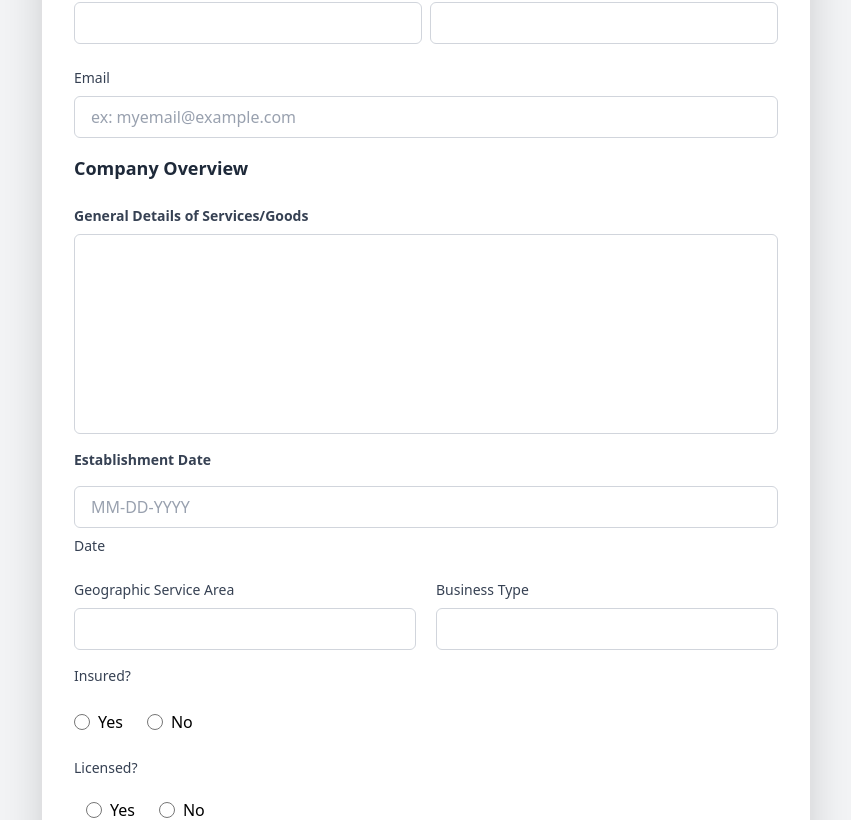
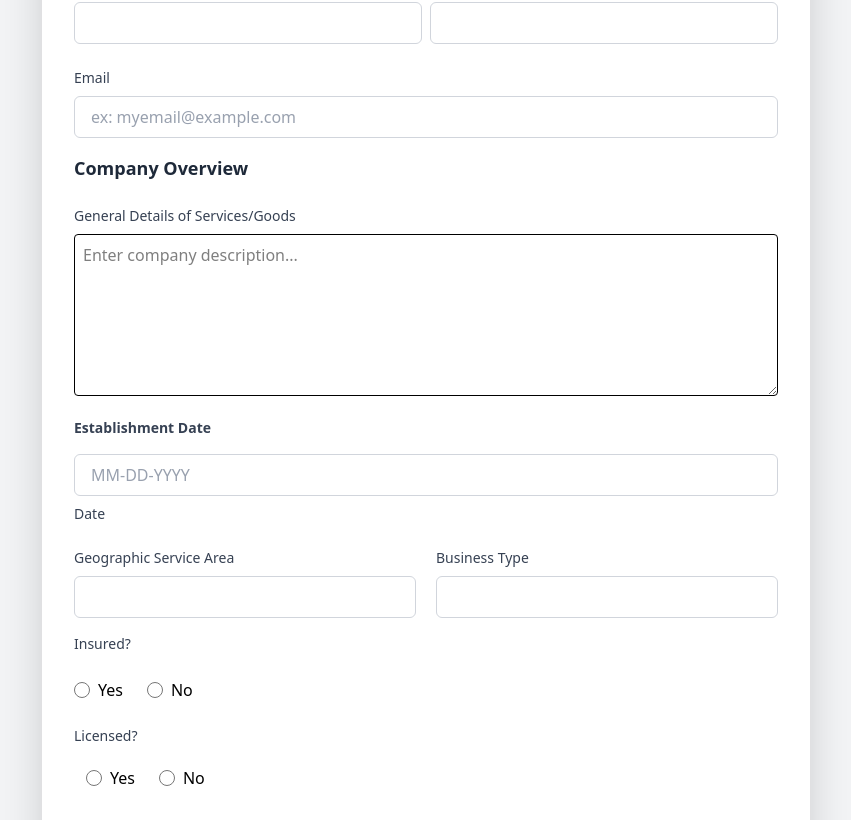
Before and after one commit to shams018/RegistrationForm, a React (Vite) app: page / in a window 1280 px wide. Shown: the part 921-1741 px from the top of the page, without its empty margins (214-1065 px from the left). Built offline with nearby package versions, Linux system fonts and the light colour scheme.

Commit message:
addition of one more valida

```diff
--- a/src/pages/Regis.jsx
+++ b/src/pages/Regis.jsx
@@ -7,8 +7,7 @@ import { validateName } from "../utils/validation.jsx";
 import { validatePhoneNumber } from "../utils/validation.jsx";
 import { validateAccountNumber } from "../utils/validation";
 import { validateZipCode } from "../utils/validation.jsx";
-
-
+import { validateCompanyDescription } from "../utils/validation.jsx";
 
 const Reg = () => {
   const [orgName, setOrgName] = React.useState("");
@@ -37,6 +36,12 @@ import { validateZipCode } from "../utils/validation.jsx";
   const [streetaddressError, setStreetaddressError] = useState("");
   const [zipCode, setZipCode] = useState("");
   const [zipCodeError, setZipCodeError] = useState("");
+  const [companyDescription, setCompanyDescription] = useState("");
+  const [companyDescriptionError, setCompanyDescriptionError] = useState("");
+
+  const handleCompanyDescriptionBlur = () => {
+    setCompanyDescriptionError(validateCompanyDescription(companyDescription));
+  };
 
   const handleZipCodeBlur = () => {
     setZipCodeError(validateZipCode(zipCode));
@@ -56,8 +61,6 @@ import { validateZipCode } from "../utils/validation.jsx";
   const handleLastBlur = () => {
     setLastnameError(validateName(lastname));
   };
-
-
 
   const handleAccountBlur = () => {
     setAccountError(validateAccountNumber(accountNumber));
@@ -148,7 +151,9 @@ import { validateZipCode } from "../utils/validation.jsx";
                 className={addressError ? "border-red-500" : ""}
               />
 
-              {addressError && <p className="text-xs text-red-500 mt-1">{addressError}</p>}
+              {addressError && (
+                <p className="text-xs text-red-500 mt-1">{addressError}</p>
+              )}
             </div>
 
             <div>
@@ -164,7 +169,11 @@ import { validateZipCode } from "../utils/validation.jsx";
                 className={streetaddressError ? "border-red-500" : ""}
               />
 
-              {streetaddressError && <p className="text-xs text-red-500 mt-1">{streetaddressError}</p>}
+              {streetaddressError && (
+                <p className="text-xs text-red-500 mt-1">
+                  {streetaddressError}
+                </p>
+              )}
             </div>
             <div>
               <label className="block text-sm font-medium text-gray-700 mb-2">
@@ -236,7 +245,6 @@ import { validateZipCode } from "../utils/validation.jsx";
               )}
             </div>
 
-
             <div>
               <InputField
                 placeholder=""
@@ -251,7 +259,6 @@ import { validateZipCode } from "../utils/validation.jsx";
                 <p className="text-xs text-red-500 mt-1">{lastnameError}</p>
               )}
             </div>
-
           </div>
 
           <div className=" grid grid-cols-1 md:grid-cols-2 gap-5">
@@ -279,7 +286,6 @@ import { validateZipCode } from "../utils/validation.jsx";
               {dayPhoneError && (
                 <p className="text-xs text-red-500 mt-1">{dayPhoneError}</p>
               )}
-
             </div>
 
             <div>
@@ -294,8 +300,6 @@ import { validateZipCode } from "../utils/validation.jsx";
                 <p className="text-xs text-red-500 mt-1">{eveningPhoneError}</p>
               )}
             </div>
-
-
           </div>
           <label className="block text-sm font-medium text-gray-700 mb-2 mt-6">
             Email
@@ -319,14 +323,22 @@ import { validateZipCode } from "../utils/validation.jsx";
                 Company Overview
               </h1>
             </div>
-            <label className="block text-sm font-2xl font-semibold  text-gray-700 mt-6 mb-2">
+            <label className="block text-sm font-medium text-gray-700 mb-2 mt-6">
               General Details of Services/Goods
             </label>
-            <InputField
-              placeholder=""
-              className="w-full h-50 text-start text-top align-top
-               "
-            />{" "}
+            <textarea
+              placeholder="Enter company description..."
+              value={companyDescription}
+              onChange={(e) => setCompanyDescription(e.target.value)}
+              onBlur={handleCompanyDescriptionBlur}
+              rows={6} // controls height
+              className={`w-full p-2 border rounded resize-y text-left ${companyDescriptionError ? "border-blue-500" : ""}`}
+            />
+            {companyDescriptionError && (
+              <p className="text-xs text-red-500 mt-1">
+                {companyDescriptionError}
+              </p>
+            )}
           </div>
 
           <div>
--- a/src/utils/validation.jsx
+++ b/src/utils/validation.jsx
@@ -52,3 +52,12 @@ export const validateZipCode = (zipCode) => {
   }
   return "";
 };
+//FOR COMPANY DESCRIPTION VALIDATION
+export const validateCompanyDescription = (description) => {
+  if (description.trim().length < 20) {
+    return "Description must be at least 20 characters long";
+  } else if (description.trim().length > 500) {
+    return "Description must be less than 500 characters long";
+  }
+  return "";
+};
```
Lines whose indentation alone changed are shown as unchanged.
